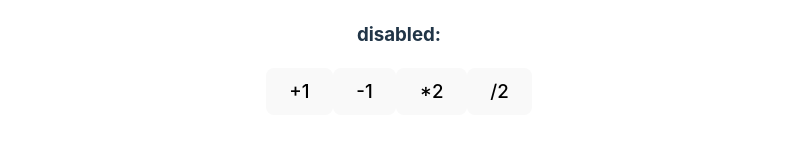
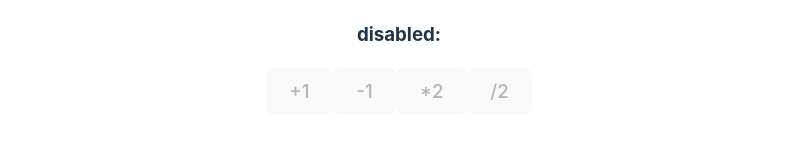
Before and after one commit to hodayaadika/getTo100, a React (Vite) app: page / in a window 1280 px wide. Both pictures are taken after a click on the button "Start game". Shown: the part 633-790 px from the top of the page, without its empty margins (241-1040 px from the left). Built offline with nearby package versions, Linux system fonts and the light colour scheme.

Commit message:
turn switch works for 1 loop

```diff
--- a/components/PlayerBlock.jsx
+++ b/components/PlayerBlock.jsx
@@ -1,4 +1,5 @@
 import React, { useState } from "react";
+import "./PlayerBlock";
 
 export default function PlayerBlock(props) {
   const player = props.player;
@@ -40,7 +41,6 @@ export default function PlayerBlock(props) {
     setSucceeded(false);
     setCurrnumber(Math.floor(Math.random() * 99));
     setSteps(0);
-    //set succeed to false so new game starts.
   }
 
   function removePlayer() {
@@ -57,33 +57,41 @@ export default function PlayerBlock(props) {
         <h3>disabled: {player.disabled}</h3>
         <h3>
           <button
+            disabled={!props.isActive}
             className="action"
             onClick={() => {
               addOne();
+              props.switchTurn();
             }}
           >
             +1
           </button>
           <button
+            disabled={!props.isActive}
             className="action"
             onClick={() => {
               removeOne();
+              props.switchTurn();
             }}
           >
             -1
           </button>
           <button
+            disabled={!props.isActive}
             className="action"
             onClick={() => {
               dubble();
+              props.switchTurn();
             }}
           >
             *2
           </button>
           <button
+            disabled={!props.isActive}
             className="action"
             onClick={() => {
               split();
+              props.switchTurn();
             }}
           >
             /2
--- a/css/playerBlock.css
+++ b/css/playerBlock.css
@@ -0,0 +1,3 @@
+* {
+  background-color: rgb(223, 174, 115);
+}
--- a/src/game.jsx
+++ b/src/game.jsx
@@ -29,8 +29,8 @@ export default function (props) {
         <PlayerBlock
           player={player}
           setPlayers
-          onClick={() => switchTurn}
-          disabled={index !== playerTurnIndex}
+          switchTurn={switchTurn}
+          isActive={index === playerTurnIndex}
         />
       ))}
       <h1>You've entered enter game page</h1>;
```
